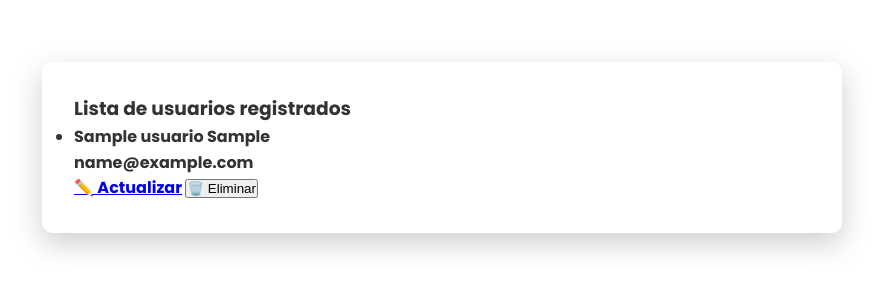
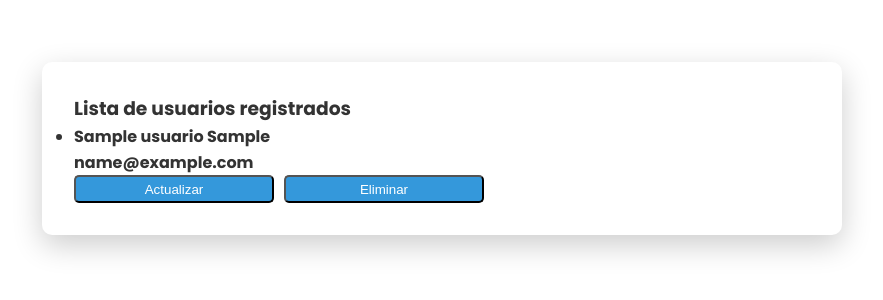
Before and after one commit to galeyro/Web-page-hospital, a Django app: page /control_users/ in a window 1280 px wide. Shown: the part 80-380 px from the top of the page, without its empty margins (198-1081 px from the left). Run offline with Django 5.2, Linux system fonts and the light colour scheme; tables that the repository leaves empty hold one stand-in row (values such as "Sample post").

Commit message:
fix: bad design in the buttons for update-delete users

```diff
--- a/hospital/login/static/css/styles.css
+++ b/hospital/login/static/css/styles.css
@@ -365,3 +365,20 @@ body {
     display: flex;
     gap: 10px;
 }
+
+.btn{
+    background: #3498db;
+    color: white !important;
+    padding: 0.75rem 1.5rem;
+    border-radius: 5px;
+    transition: background-color 0.3s;
+    display: flex;
+    align-items: center;
+    justify-content: center;
+    text-decoration: none;
+    font-weight: 500;
+    height: 20px;
+    box-sizing: border-box;
+    width: 200px;
+    border-color: none;
+}
--- a/hospital/login/templates/control_users.html
+++ b/hospital/login/templates/control_users.html
@@ -33,14 +33,19 @@
                             <strong>{{ usuario.nombres }} {{ usuario.apellidos }}</strong>
                             <br>
                             <span>{{ usuario.email }}</span>
-                            <br>
-                            <a href="{% url 'update_user' usuario.id %}" class="btn btn-primary">✏️ Actualizar</a>
-                            <form method="post" action="{% url 'delete_user' usuario.id %}" style="display: inline;">
-                                {% csrf_token %}
-                                <button type="submit" onclick="return confirm('Seguro de eliminar a {{usuario.nombres}} {{usuario.apellidos}}?')">
-                                    🗑️ Eliminar
-                                </button>
-                            </form>
+                            <span class="btn-yes-no">
+                                <form method="get" action="{% url 'update_user' usuario.id %}">
+                                    <button class="btn" type="submit">
+                                        Actualizar
+                                    </button>
+                                </form>
+                                <form method="post" action="{% url 'delete_user' usuario.id %}">
+                                    {% csrf_token %}
+                                    <button class="btn" type="submit" onclick="return confirm('Seguro de eliminar a {{usuario.nombres}} {{usuario.apellidos}}?')">
+                                        Eliminar
+                                    </button>
+                                </form>
+                            </span>
                         </li>
                         {% empty %}
                         <li>No hay usuarios registrados</li>
```
